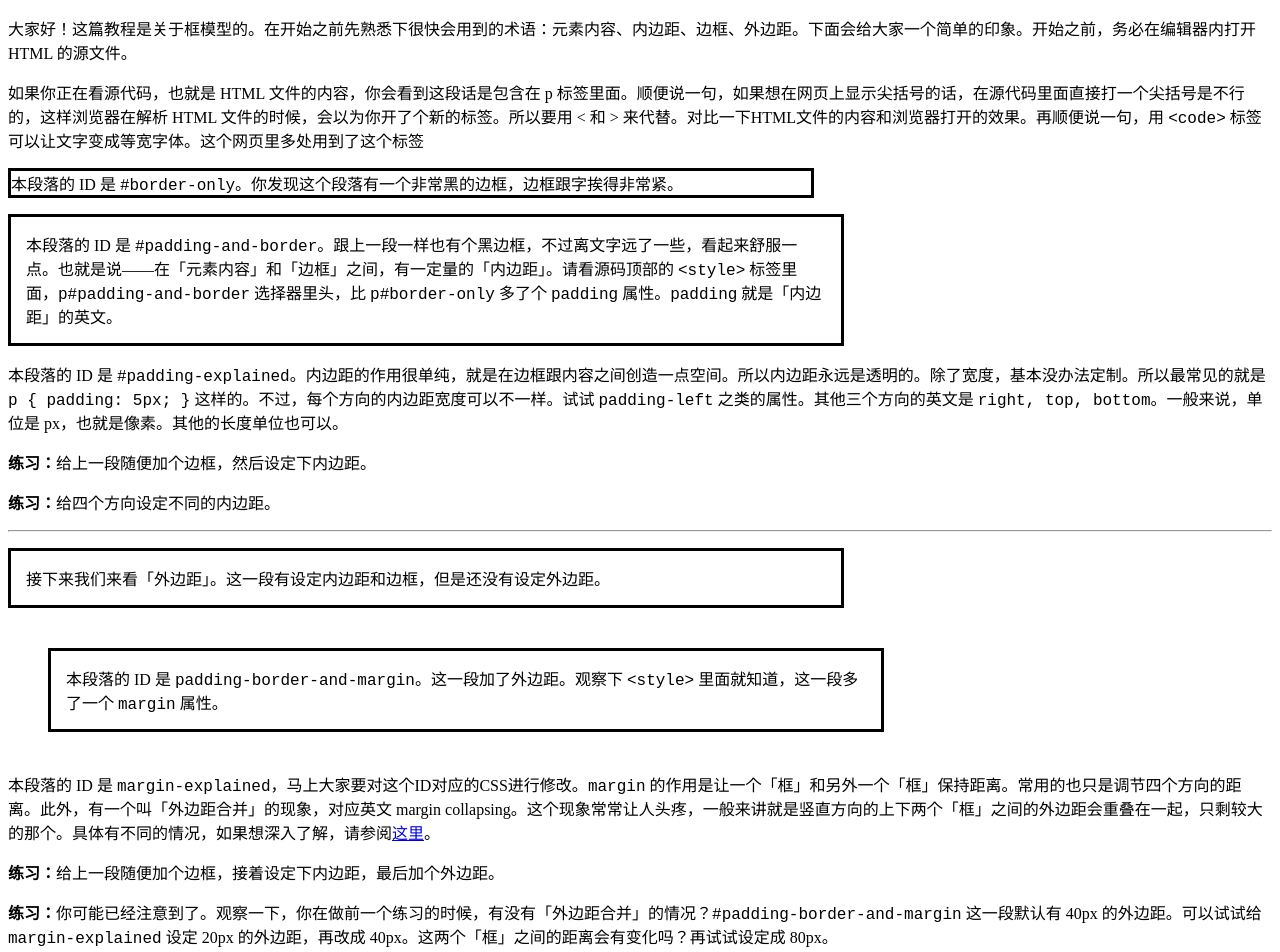
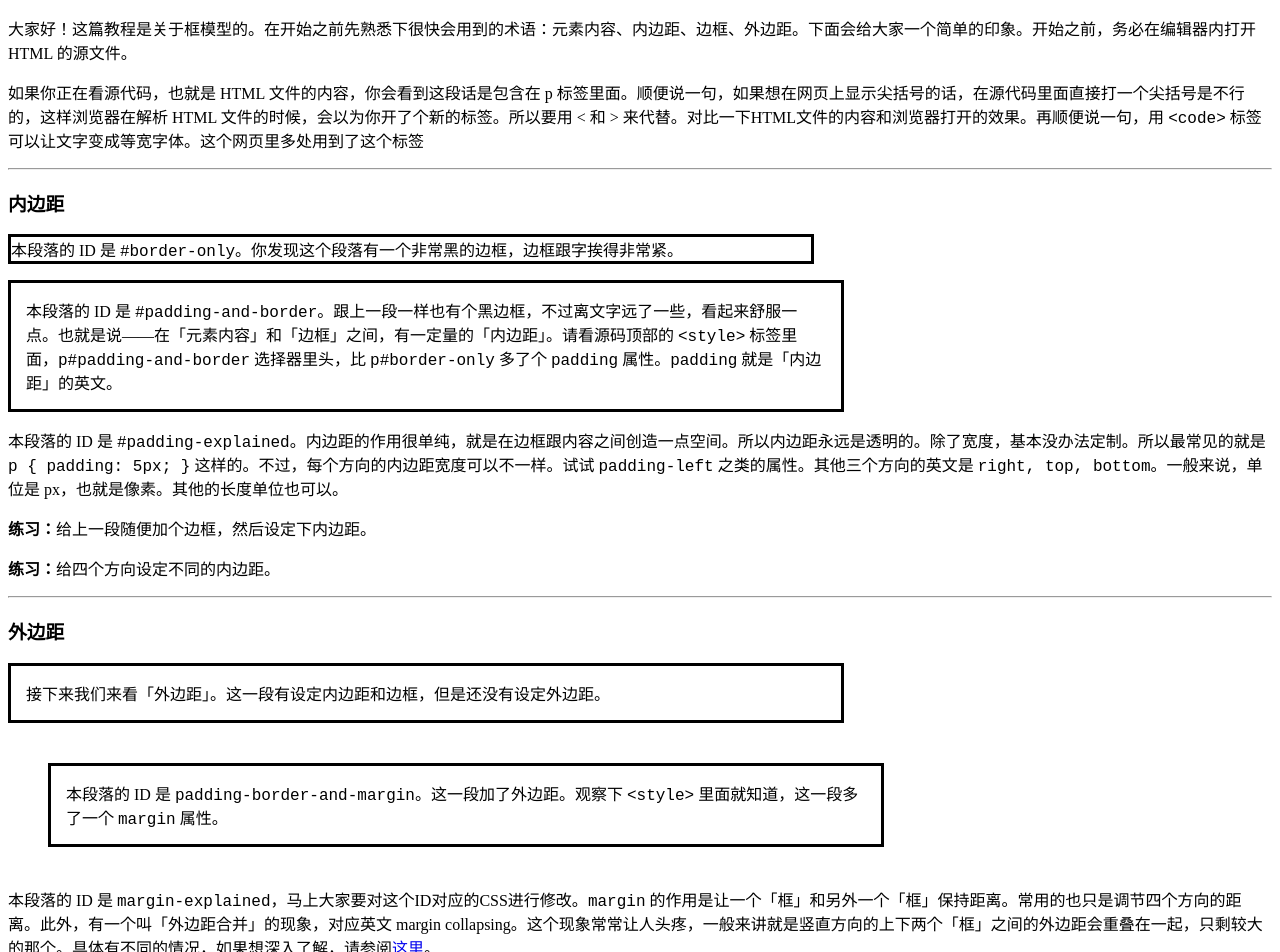
Before and after one commit to LAB-Remote/LAB-Remote.github.io, a Jekyll site: the page teaching/zhibin/4/第四课_框模型.html, which Jekyll copies as it is, in a window 1280 px wide and 1400 px high. Shown: the top 952 px of the window. Built offline with Jekyll 4.4.1, drawn with Linux system fonts in a browser that asks for light colours; some of the changed text lies outside the part shown.

Commit message:
update lesson 4

```diff
--- a/teaching/zhibin/4/第四课_框模型.html
+++ b/teaching/zhibin/4/第四课_框模型.html
@@ -54,6 +54,8 @@
 
     <p>大家好！这篇教程是关于框模型的。在开始之前先熟悉下很快会用到的术语：元素内容、内边距、边框、外边距。下面会给大家一个简单的印象。开始之前，务必在编辑器内打开 HTML 的源文件。</p>
     <p>如果你正在看源代码，也就是 HTML 文件的内容，你会看到这段话是包含在 p 标签里面。顺便说一句，如果想在网页上显示尖括号的话，在源代码里面直接打一个尖括号是不行的，这样浏览器在解析 HTML 文件的时候，会以为你开了个新的标签。所以要用 &lt; 和 &gt; 来代替。对比一下HTML文件的内容和浏览器打开的效果。再顺便说一句，用 <code>&lt;code&gt;</code> 标签可以让文字变成等宽字体。这个网页里多处用到了这个标签</p>
+    <hr>
+    <h3>内边距</h3>
     <p id="border-only">本段落的 ID 是 <code>#border-only</code>。你发现这个段落有一个非常黑的边框，边框跟字挨得非常紧。</p>
     <p id="padding-and-border">本段落的 ID 是 <code>#padding-and-border</code>。跟上一段一样也有个黑边框，不过离文字远了一些，看起来舒服一点。也就是说——在「元素内容」和「边框」之间，有一定量的「内边距」。请看源码顶部的 <code>&lt;style&gt;</code> 标签里面，<code>p#padding-and-border</code> 选择器里头，比 <code>p#border-only</code> 多了个 <code>padding</code> 属性。<code>padding</code> 就是「内边距」的英文。</p>
     <p id="padding-explained">本段落的 ID 是 <code>#padding-explained</code>。内边距的作用很单纯，就是在边框跟内容之间创造一点空间。所以内边距永远是透明的。除了宽度，基本没办法定制。所以最常见的就是 <code>p { padding: 5px; }</code> 这样的。不过，每个方向的内边距宽度可以不一样。试试 <code>padding-left</code> 之类的属性。其他三个方向的英文是 <code>right, top, bottom</code>。一般来说，单位是 px，也就是像素。其他的长度单位也可以。</p>
@@ -61,9 +63,8 @@
     <p><b>练习：</b>给四个方向设定不同的内边距。</p>
 
     <hr><!-- 这是分割线 -->
-
+    <h3>外边距</h3>
     <p id="padding-and-border-again">接下来我们来看「外边距」。这一段有设定内边距和边框，但是还没有设定外边距。</p>
-
     <p id="padding-border-and-margin">本段落的 ID 是 <code>padding-border-and-margin</code>。这一段加了外边距。观察下 <code>&lt;style&gt;</code> 里面就知道，这一段多了一个 <code>margin</code> 属性。</p>
 
     <p id="margin-explained">本段落的 ID 是 <code>margin-explained</code>，马上大家要对这个ID对应的CSS进行修改。<code>margin</code> 的作用是让一个「框」和另外一个「框」保持距离。常用的也只是调节四个方向的距离。此外，有一个叫「外边距合并」的现象，对应英文 margin collapsing。这个现象常常让人头疼，一般来讲就是竖直方向的上下两个「框」之间的外边距会重叠在一起，只剩较大的那个。具体有不同的情况，如果想深入了解，请参阅<a href="https://css-tricks.com/what-you-should-know-about-collapsing-margins/" target="_blank">这里</a>。</p>
@@ -71,21 +72,21 @@
     <p><b>练习：</b>你可能已经注意到了。观察一下，你在做前一个练习的时候，有没有「外边距合并」的情况？<code>#padding-border-and-margin</code> 这一段默认有 40px 的外边距。可以试试给 <code>margin-explained</code> 设定 20px 的外边距，再改成 40px。这两个「框」之间的距离会有变化吗？再试试设定成 80px。</p>
 
     <hr>
-
+    <h3>什么是「框」？</h3>
     <p>我提了好多次「框」（box）这个字，那它究竟是指什么东西？</p>
     <p>一个 HTML 文件里面，这些用一对标签括起来的东西，都叫「元素」。比如说这一整个段落是个元素。前几段有个链接，那个由 <code>&lt;a&gt;</code> 标签括起来的，它也是个元素。就连前一句话的 <code>&lt;code&gt;</code> 标签括起来的也是。不过它们还是有一些区别的。<code>&lt;p&gt;</code> 是一个「块级元素」（block element），<code>&lt;a&gt;</code> 和 <code>&lt;code&gt;</code> 是「行内元素」（inline element）。这个很好理解吧？块级元素自带换行（注意到没？你从来不需要在段落和段落之间手动换行），行内元素显然不用换行。块级元素还包括 <code>&lt;img&gt;, &lt;h1&gt;, &lt;h2&gt;</code> 这样的，行内元素还有粗体、斜体、下划线等等。</p>
     <p>每个块级元素都会产生一个「框」，包括元素内容（就是这些真正的内容，文字图片视频什么的）、内边距和边框。外边距不算是框的一部分，因为那是框之间的距离。「框模型」就是 CSS 提供的一个排版系统，用来安排每个框之间的位置关系。一个网页就可以看成是一个个的「框」组合起来。</p>
     <p><img alt="框模型示意图" src="https://www.washington.edu/accesscomputing/webd2/student/unit3/images/boxmodel.gif"></p>
 
     <hr>
-
+    <h3>框模型的宽度</h3>
     <p>不知道你有没发现，在 <code>#border-only</code> 和 <code>#padding-and-border</code> 的 CSS 中，我写的都是 <code>width: 800px;</code>，但是这两个段落显然没有对齐，后面那段的「框」明显比前面那段的「框」要宽出来一截。这是因为，<code>width</code> 规定的是元素内容的宽度，而不是整个框的宽度。要让这两个框（包括内容、内边距和边框）的宽度统一为 800px，也就是说考虑进内边距和边框本身的宽度，要在 CSS 里面加上这么一条：</p>
     <p><code>box-sizing: border-box;</code></p>
     <p>如果不特别写出来，这项 <code>box-sizing</code> 属性的默认值是 <code>content-box</code>。这个应该不用再解释了。最后，没有 <code>margin-box</code>，因为外边距不属于框的一部分。</p>
     <p><b>练习：</b>给 <code>#padding-and-border</code> 的 CSS 加上 <code>box-sizing: border-box;</code>。观察一下效果</p>
 
     <hr>
-
+    <h3>块级元素和行内元素的结合</h3>
     <p>刚刚在讲块级元素和行内元素的时候，我提到块级元素自带换行。这个「换行」不是指文字另起一段，指的是，如果你在 HTML 里面连续写上两个 <code>&lt;p&gt;</code> 元素，后一个段落一定会在前一个段落下面，不会在它右边，即使你限定了宽度，即使右边还有空间。</p>
     <p id="p1">这里是是 p1。它的宽度是 40vw，也就是浏览器宽度的40%。这样它的右面一定有60%。的空间。而下面一段的CSS属性和这一段一样，宽度同样是浏览器宽度的40%，然而它并不会被移到这一段的右面，即使右面空白的地方完全足够放下它。</p>
     <p id="p2">这里是 p2。它的宽度同样是 40vw。大家可以看到这种情况下它会被放到p1的下面。而右面是很大的空白空间。这个显然和常见的网页排版不一样。看起来很奇怪。</p>
@@ -93,7 +94,8 @@
     <p><code>display: inline-block;</code></p>
     <p><b>练习：</b>加在哪里呢？思考一下。</p>
     <p><b>练习：</b>不能用 <code>display: inline;</code>。你试试就知道为什么。思考下为什么结果是这样的，它跟 <code>inline-block</code> 的区别在哪里。</p>
-    <p>本课总结题：</p>
+    <hr>
+    <h3>本课总结题：</h3>
     <p><b>练习：</b>有没有觉得现在这个网页很丑？很大一部分原因是，太宽了。你想想，哪有书会把字印到书页的最边缘。所以，想个办法，给网页内容跟浏览器的左右两边之间加点空隙。</p>
   </body>
 </html>
```
